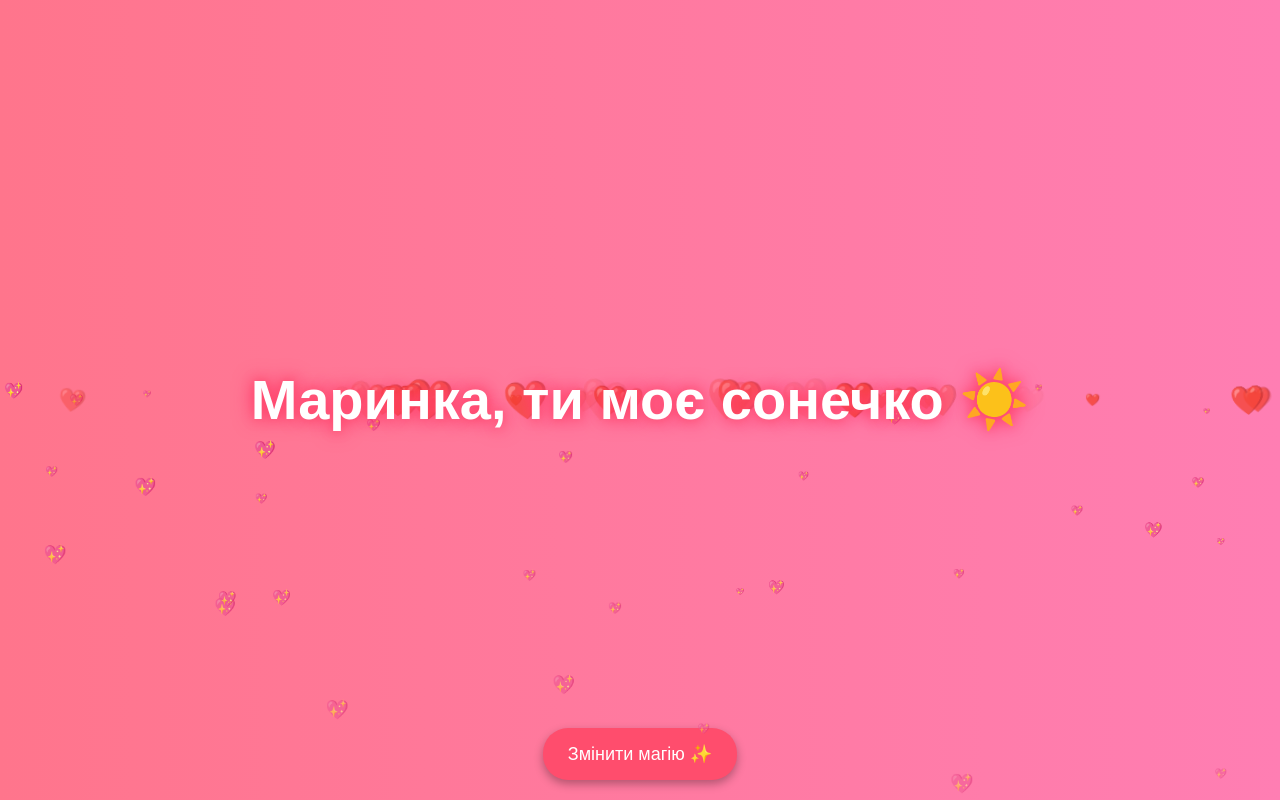
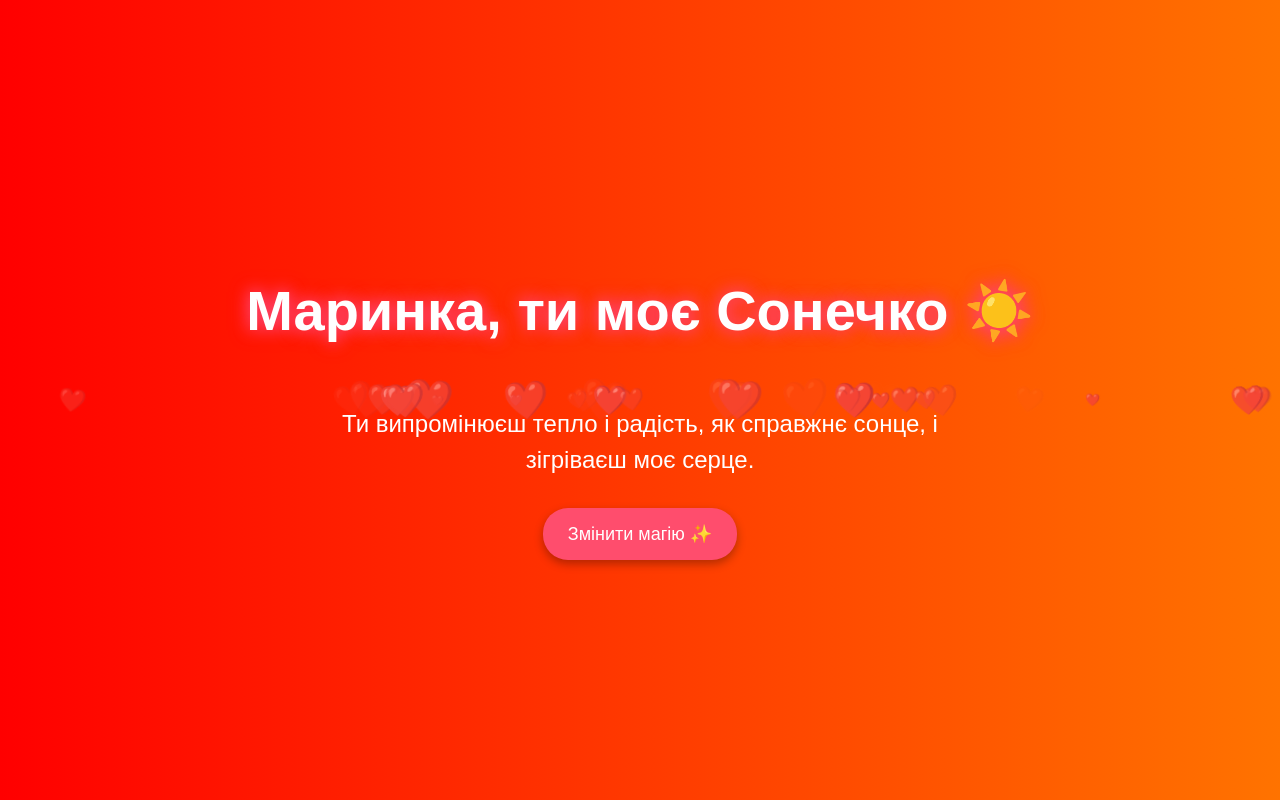
Before and after one commit to drerchi/valentines, a plain HTML site: page Index.html in a window 1280 px wide. Both pictures are taken after a click on the button "Змінити магію ✨". Shown: the top 800 px of the page. Drawn offline with Linux system fonts and the light colour scheme.

Commit message:
Update Index.html

```diff
--- a/Index.html
+++ b/Index.html
@@ -8,7 +8,7 @@
         body {
             margin: 0;
             overflow: hidden;
-            background: radial-gradient(circle, #ff758c, #ff7eb3);
+            background: radial-gradient(circle, #ff1e56, #ffac41);
             display: flex;
             justify-content: center;
             align-items: center;
@@ -17,19 +17,42 @@
             text-align: center;
             color: white;
             flex-direction: column;
+            transition: background 1s ease-in-out;
         }
 
         h1 {
-            position: relative;
-            z-index: 10;
             font-size: 3.5em;
             text-shadow: 3px 3px 5px rgba(0, 0, 0, 0.3);
             animation: glow 2s infinite alternate;
         }
 
+        p {
+            font-size: 1.5em;
+            max-width: 600px;
+            line-height: 1.5;
+            margin-bottom: 30px;
+        }
+
         @keyframes glow {
-            from { text-shadow: 0 0 10px #ff4d6d, 0 0 20px #ff2e63; }
-            to { text-shadow: 0 0 20px #ff007f, 0 0 30px #ff0062; }
+            from { text-shadow: 0 0 15px #ff4d6d, 0 0 20px #ff2e63; }
+            to { text-shadow: 0 0 25px #ff007f, 0 0 30px #ff0062; }
+        }
+
+        .button {
+            padding: 15px 25px;
+            font-size: 18px;
+            border: none;
+            border-radius: 25px;
+            background: #ff4d6d;
+            color: white;
+            cursor: pointer;
+            box-shadow: 0 4px 10px rgba(0, 0, 0, 0.3);
+            transition: all 0.3s ease;
+        }
+
+        .button:hover {
+            background: #ff2e63;
+            transform: scale(1.1);
         }
 
         .heart {
@@ -50,42 +73,11 @@
             from { transform: rotate(-10deg); }
             to { transform: rotate(10deg); }
         }
-
-        .falling-heart {
-            position: absolute;
-            color: pink;
-            font-size: 10px;
-            animation: fall 4s linear infinite;
-            opacity: 0.8;
-        }
-
-        @keyframes fall {
-            0% { transform: translateY(-5vh) translateX(0); opacity: 1; }
-            100% { transform: translateY(100vh) translateX(20px); opacity: 0; }
-        }
-
-        .button {
-            position: absolute;
-            bottom: 20px;
-            padding: 15px 25px;
-            font-size: 18px;
-            border: none;
-            border-radius: 25px;
-            background: #ff4d6d;
-            color: white;
-            cursor: pointer;
-            box-shadow: 0 4px 10px rgba(0, 0, 0, 0.3);
-            transition: all 0.3s ease;
-        }
-
-        .button:hover {
-            background: #ff2e63;
-            transform: scale(1.1);
-        }
     </style>
 </head>
 <body>
-    <h1>Маринка, ти моє серденько! ❤️</h1>
+    <h1 id="title">Маринка, ти моє серденько! ❤️</h1>
+    <p id="loveText">Я кохаю тебе, бо ти робиш моє життя яскравим і наповненим щастям.</p>
     <button class="button" onclick="changeAnimation()">Змінити магію ✨</button>
 
     <script>
@@ -107,37 +99,26 @@
             }, 6000);
         }
 
-        function createFallingHeart() {
-            const fallingHeart = document.createElement("div");
-            fallingHeart.innerHTML = "💖";
-            fallingHeart.classList.add("falling-heart");
-            document.body.appendChild(fallingHeart);
-
-            const size = Math.random() * 15 + 5;
-            fallingHeart.style.fontSize = size + "px";
-            fallingHeart.style.left = Math.random() * 100 + "vw";
-            fallingHeart.style.animationDuration = Math.random() * 5 + 3 + "s";
-
-            setTimeout(() => {
-                fallingHeart.remove();
-            }, 5000);
-        }
-
         setInterval(createHeart, 200);
-        setInterval(createFallingHeart, 100);
 
         function changeAnimation() {
             animationMode = (animationMode + 1) % 3;
 
+            const title = document.getElementById("title");
+            const loveText = document.getElementById("loveText");
+
             if (animationMode === 1) {
-                document.body.style.background = "linear-gradient(to right, #ff758c, #ff7eb3)";
-                document.querySelector("h1").innerText = "Маринка, ти моє сонечко ☀️";
+                document.body.style.background = "linear-gradient(to right, #ff0000, #ff7300)";
+                title.innerText = "Маринка, ти моє Сонечко ☀️";
+                loveText.innerText = "Ти випромінюєш тепло і радість, як справжнє сонце, і зігріваєш моє серце.";
             } else if (animationMode === 2) {
-                document.body.style.background = "linear-gradient(to left, #ff9a9e, #fad0c4)";
-                document.querySelector("h1").innerText = "Маринка, ти моя зірочка ✨";
+                document.body.style.background = "linear-gradient(to left, #6a11cb, #2575fc)";
+                title.innerText = "Маринка, ти моя Зірочка ✨";
+                loveText.innerText = "Ти освітлюєш моє життя своїм сяйвом, навіть у найтемніші дні.";
             } else {
-                document.body.style.background = "radial-gradient(circle, #ff758c, #ff7eb3)";
-                document.querySelector("h1").innerText = "Маринка, ти моє серденько! ❤️";
+                document.body.style.background = "radial-gradient(circle, #ff1e56, #ffac41)";
+                title.innerText = "Маринка, ти моє серденько! ❤️";
+                loveText.innerText = "Я кохаю тебе, бо ти робиш моє життя яскравим і наповненим щастям.";
             }
         }
     </script>
```
